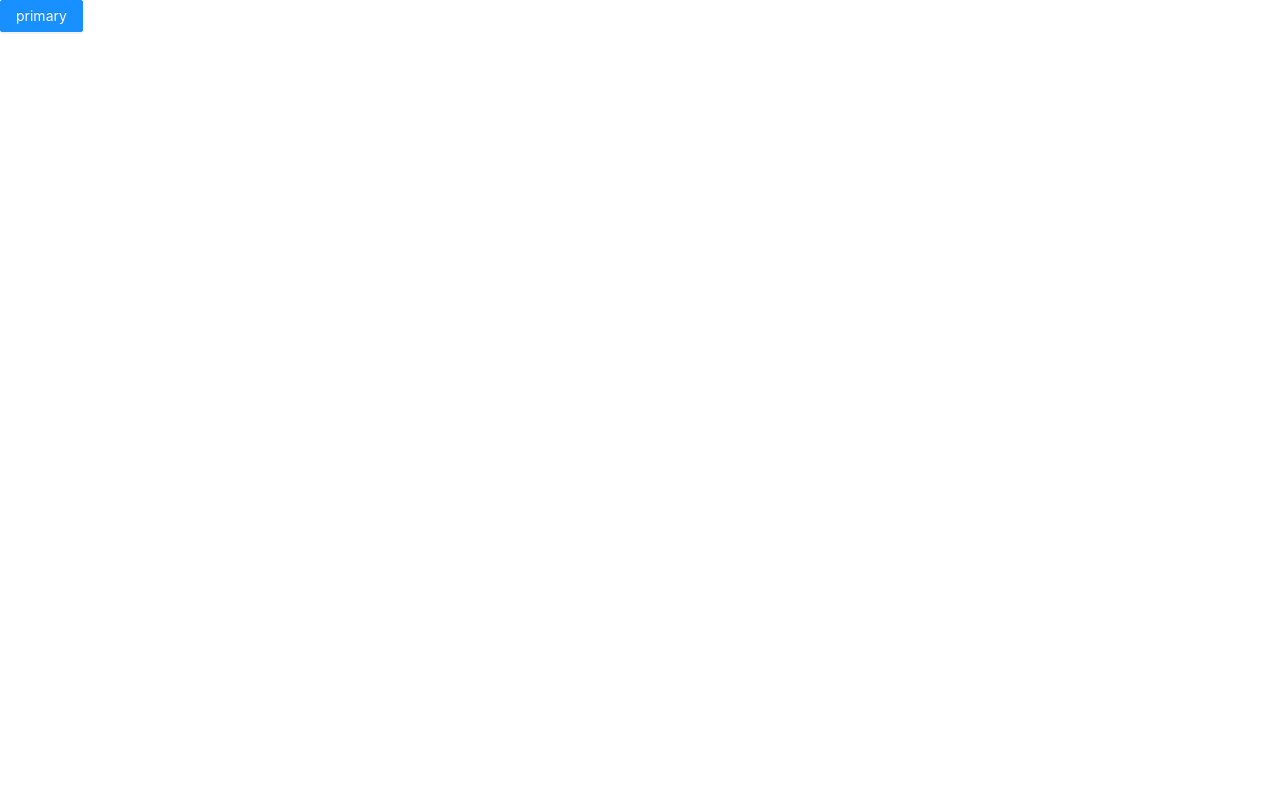
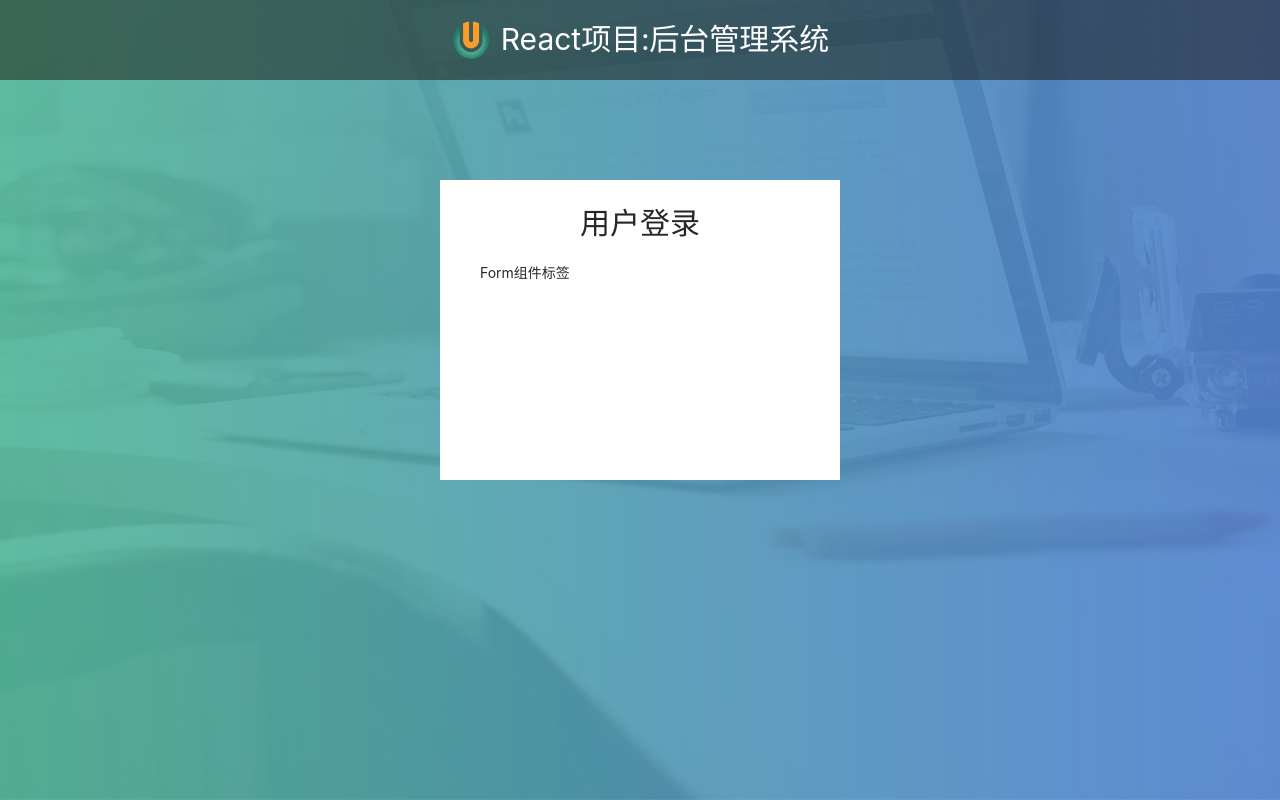
Before and after one commit to xin-zhao33/practice, a React (Create React App) app: page /login in a window 1280 px wide. Built offline with nearby package versions, Linux system fonts and the light colour scheme.

Commit message:
登录页面

```diff
--- /dev/null
+++ b/public/css/reset.css
@@ -0,0 +1,84 @@
+/*! minireset.css v0.0.6 | MIT License | github.com/jgthms/minireset.css */
+html,
+body,
+p,
+ol,
+ul,
+li,
+dl,
+dt,
+dd,
+blockquote,
+figure,
+fieldset,
+legend,
+textarea,
+pre,
+iframe,
+hr,
+h1,
+h2,
+h3,
+h4,
+h5,
+h6 {
+  margin: 0;
+  padding: 0;
+}
+
+h1,
+h2,
+h3,
+h4,
+h5,
+h6 {
+  font-size: 100%;
+  font-weight: normal;
+}
+
+ul {
+  list-style: none;
+}
+
+button,
+input,
+select {
+  margin: 0;
+}
+
+html {
+  box-sizing: border-box;
+}
+
+*, *::before, *::after {
+  box-sizing: inherit;
+}
+
+img,
+video {
+  height: auto;
+  max-width: 100%;
+}
+
+iframe {
+  border: 0;
+}
+
+table {
+  border-collapse: collapse;
+  border-spacing: 0;
+}
+
+td,
+th {
+  padding: 0;
+}
+html,
+body {
+  height: 100%;
+  width: 100%;
+}
+#root {
+  height: 100%;
+  width: 100%;
+}
--- a/public/index.html
+++ b/public/index.html
@@ -8,6 +8,7 @@
   <meta name="theme-color" content="#000000" />
   <meta name="description" content="Web site created using create-react-app" />
   <title>React App</title>
+  <link rel="stylesheet" href="/css/reset.css">
 </head>
 
 <body>
--- a/src/App.js
+++ b/src/App.js
@@ -1,17 +1,18 @@
 import React, { Component } from 'react'
-import { Button ,message} from 'antd';
+import { BrowserRouter, Route, Switch,Redirect } from 'react-router-dom'
+import Login from './pages/login/Login'
+import Admin from './pages/admin/Admin'
 
 export default class App extends Component {
-
-  handelClick = ()=>{
-    message.info('This is a normal message');
-  }
-
-  render() {
+  render () {
     return (
-      <div>
-       <Button type='primary' onClick={this.handelClick}>primary</Button>
-      </div>
+      <BrowserRouter>
+        <Switch>
+          <Route path='/login' component={Login}></Route>
+          <Route path='/admin' component={Admin}></Route>
+          <Redirect from='/' to='/login' />
+        </Switch>
+      </BrowserRouter>
     )
   }
 }
--- /dev/null
+++ b/src/pages/admin/Admin.jsx
@@ -0,0 +1,11 @@
+import React, { Component } from 'react'
+
+export default class Admin extends Component {
+  render() {
+    return (
+      <div>
+
+      </div>
+    )
+  }
+}
--- a/src/pages/login/Login.jsx
+++ b/src/pages/login/Login.jsx
@@ -1,10 +1,18 @@
 import React, { Component } from 'react'
-
+import './login.less'
+import logo from './images/logo.png'
 export default class Login extends Component {
   render() {
     return (
-      <div>
-        登录
+      <div className='login'>
+        <header className='login-header'>
+          <img src={logo} alt="" />
+          <span>React项目:后台管理系统</span>
+        </header>
+        <section className='login-content'>
+          <h2>用户登录</h2>
+          <div>Form组件标签</div>
+        </section>
       </div>
     )
   }
--- /dev/null
+++ b/src/pages/login/login.css
@@ -0,0 +1,31 @@
+.login {
+  width: 100%;
+  height: 100%;
+  background: url('images/bg.jpg') 100% 100% no-repeat;
+}
+.login .login-header {
+  display: flex;
+  justify-content: center;
+  align-items: center;
+  height: 80px;
+  background-color: rgba(21, 20, 13, 0.5);
+  color: #fff;
+  font-size: 30px;
+}
+.login .login-header img {
+  width: 40px;
+  height: 40px;
+  margin-right: 10px;
+}
+.login .login-content {
+  width: 400px;
+  height: 300px;
+  background-color: #fff;
+  margin: 100px auto 0;
+  padding: 20px 40px;
+}
+.login .login-content h2 {
+  font-size: 30px;
+  text-align: center;
+  font-weight: blod;
+}
--- /dev/null
+++ b/src/pages/login/login.less
@@ -0,0 +1,31 @@
+.login {
+  width: 100%;
+  height: 100%;
+  background: url('./images/bg.jpg') 100% 100% no-repeat;
+  .login-header {
+    display: flex;
+    justify-content: center;
+    align-items: center;
+    height: 80px;
+    background-color: rgba(21, 20, 13, 0.5);
+    color: #fff;
+    font-size: 30px;
+    img {
+      width: 40px;
+      height: 40px;
+      margin-right: 10px;
+    }
+  }
+  .login-content {
+    width: 400px;
+    height: 300px;
+    background-color: #fff;
+    margin: 100px auto 0;
+    padding: 20px 40px;
+    h2 {
+      font-size: 30px;
+      text-align: center;
+      font-weight: blod;
+    }
+  }
+}
```
Also changed, not shown: src/pages/login/images/bg.jpg (added), src/pages/login/images/logo.png (added).
